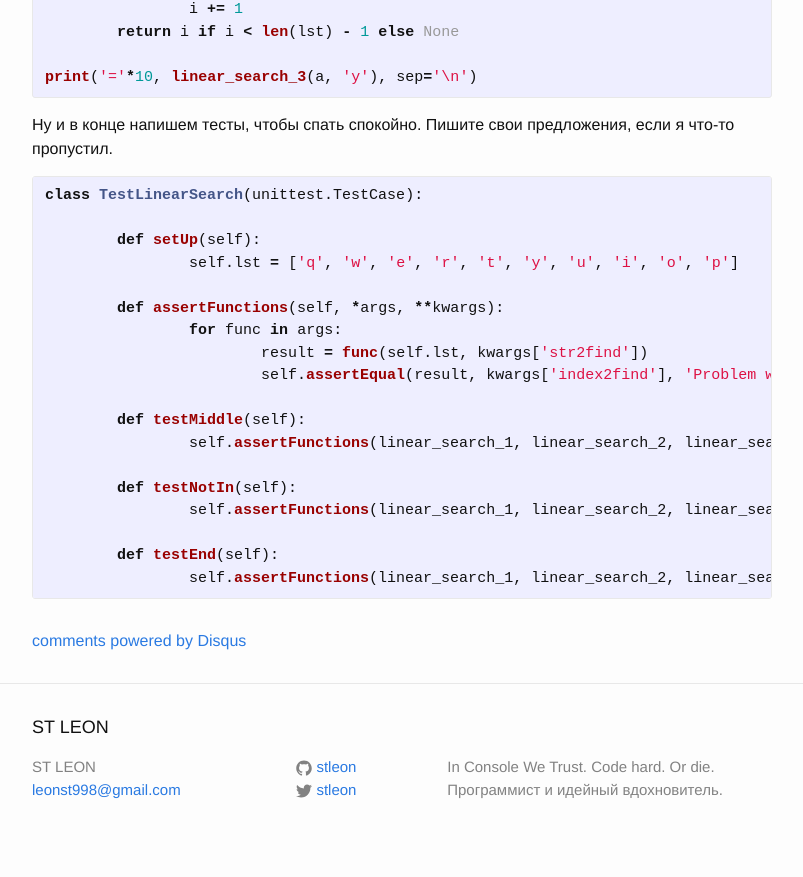
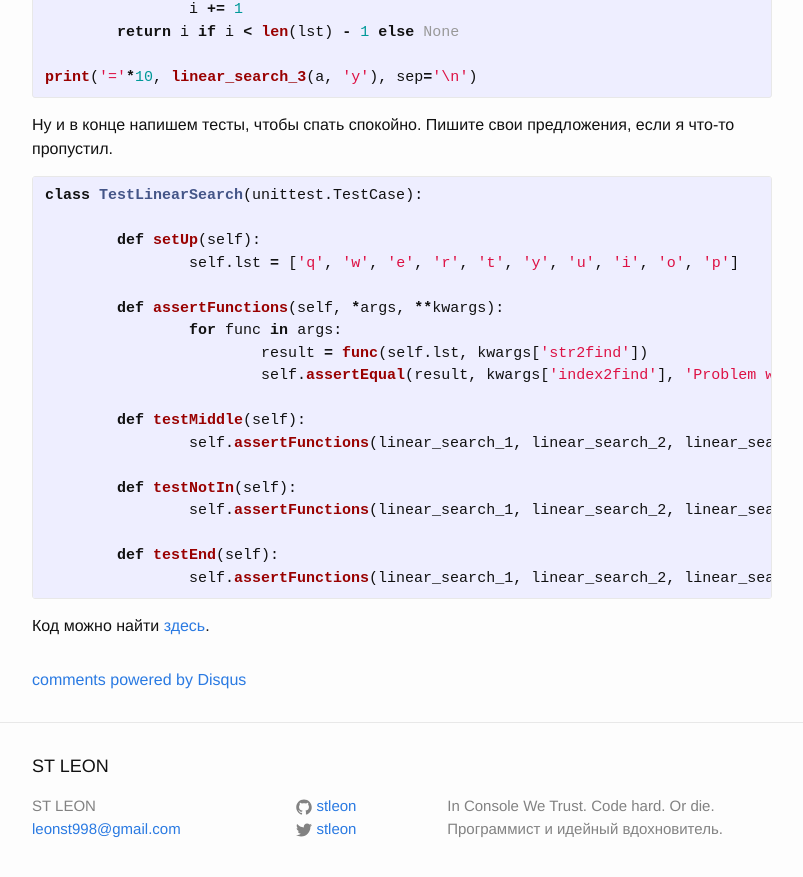
Before and after one commit to stleon/stleon.github.io, a Jekyll site: the page built from _posts/2015-03-28-linear-search.markdown, in a window 1280 px wide and 900 px high, scrolled down 2352 px. Shown: the top 877 px of the window, without its empty margins (238-1041 px from the left). Built offline with Jekyll 4.4.1, drawn with Linux system fonts in a browser that asks for light colours; comment, search, counter and statistics services are not loaded.

Commit message:
link to github algorithms

```diff
--- a/_posts/2015-03-28-linear-search.markdown
+++ b/_posts/2015-03-28-linear-search.markdown
@@ -130,3 +130,5 @@ class TestLinearSearch(unittest.TestCase):
 	def testEnd(self):
 		self.assertFunctions(linear_search_1, linear_search_2, linear_search_3, str2find='p', index2find=9)
 {% endhighlight %}
+
+Код можно найти [здесь](https://github.com/stleon/algorithms).
```
